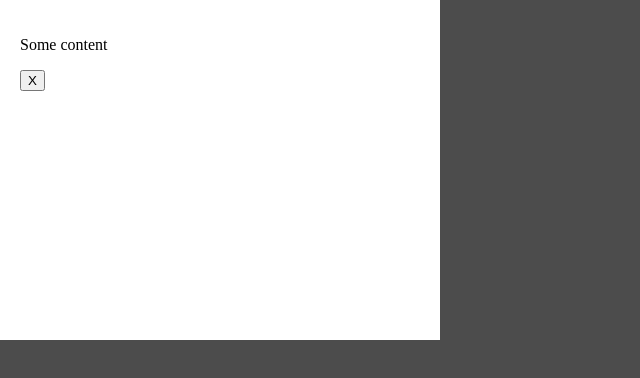
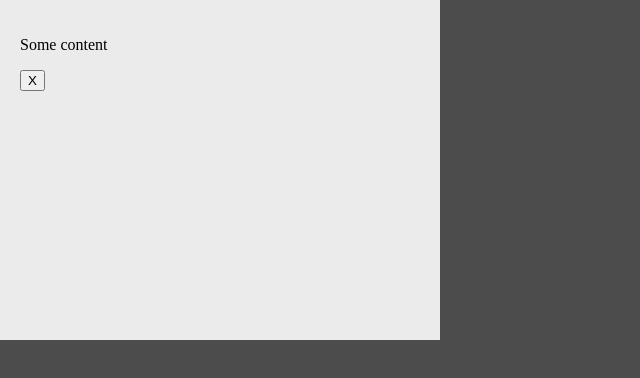
Before and after one commit to alphaura/Pop-up_Exercise, a plain HTML site: page index.html in a window 1280 px wide. Shown: the whole page, without its empty margins (0-640 px from the left). Drawn offline with Linux system fonts and the light colour scheme.

Commit message:
Update style.css

```diff
--- a/style.css
+++ b/style.css
@@ -18,7 +18,7 @@
 .popup .content {
     position: absolute;
     padding: 20px;
-    background-color: white;
+    background-color: rgb(235, 235, 235);
     width: 400px;
     height: 300px;
 }
```
